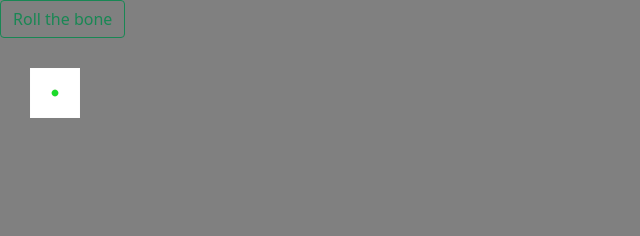
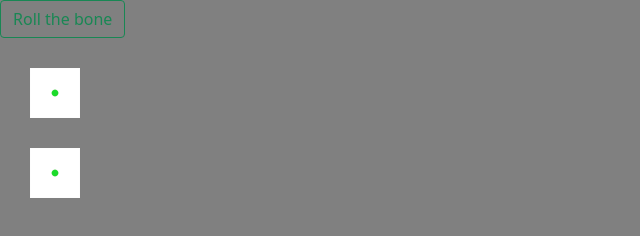
Before and after one commit to denis991/Dice_Game_JS, a website: page index.html in a window 1280 px wide. Shown: the whole page, without its empty margins (0-640 px from the left). Drawn offline with nearby package versions, Linux system fonts and the light colour scheme.

Commit message:
imageTwo_html

```diff
--- a/index.html
+++ b/index.html
@@ -18,7 +18,10 @@
     <img src="dice_1.png" />
 
   </div>
+  <div class='imageTwo'>
+    <img src="dice_1.png" />
 
+  </div>
   <script src="app.js"></script>
 
 </body>
```
Also changed, not shown: app.js (line endings or trailing spaces).
